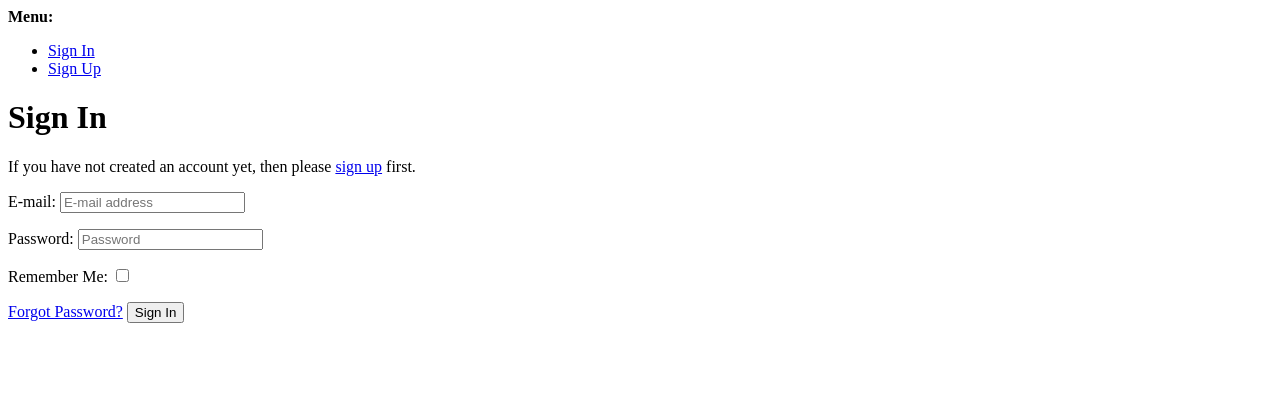
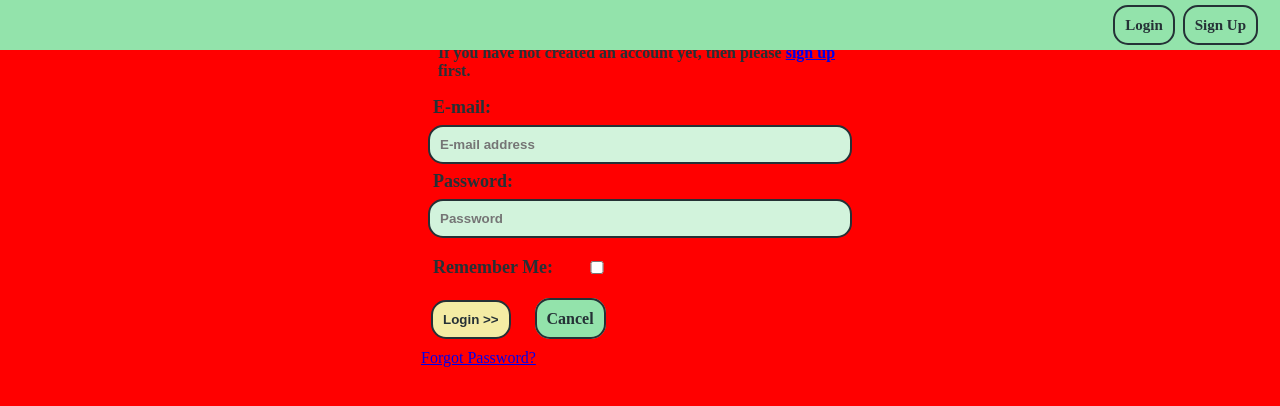
Before and after one commit to aruviii/ecom, a Django app: page /accounts/login/ in a window 1280 px wide. Shown: the top 406 px of the page. Run offline with Django 3.2, Linux system fonts and the light colour scheme; some libraries are stand-ins or nearby versions.

Commit message:
firstcommit

```diff
--- a/app/models.py
+++ b/app/models.py
@@ -10,7 +10,7 @@ class CustomUser(AbstractUser):
     address = models.TextField(max_length=300,blank=False,null=False)
     state = models.CharField(max_length=100,blank=False , null = False)
     district = models.CharField(max_length=200, blank=False , null = False)
-    pincode = models.CharField(max_length=200)
+    pincode = models.CharField(max_length=200,blank = True , null = True)
     is_owner = models.BooleanField(blank = True , null = True)
 
 class CustomSignupForm(SignupForm):
@@ -30,5 +30,6 @@ class CustomSignupForm(SignupForm):
         user.district = self.cleaned_data['district']
         user.pincode = self.cleaned_data['pincode']
         user.is_owner = self.cleaned_data['is_owner']
+        user.company_name = self.cleaned_data['company_name']
         user.save()
         return user
--- /dev/null
+++ b/static/styles/base.css
@@ -0,0 +1,3 @@
+body{
+	background-color: red;
+}
--- a/templates/account/base.html
+++ b/templates/account/base.html
@@ -1,14 +1,170 @@
+
+<!--
+
+
+yellow = #F4ECA4
+
+green = #93e3ab
+
+black = #253136
+
+ -->
+
 <!DOCTYPE html>
 <html>
   <head>
     <title>{% block head_title %}{% endblock %}</title>
     {% block extra_head %}
     {% endblock %}
+    {% load static %}
+    <link rel="stylesheet" type="text/css" href="{% static 'styles/base.css' %}">
+    <style type="text/css">
+
+    body,h1,h2,h3,h4,h5,ul{
+      margin: 0px;
+    }
+    #head_div{
+      height: 50px;
+      background-color: #93e3ab ;
+      display: flex;
+      flex-direction: row;
+      justify-content: space-between;
+      align-items: center;
+      width: 100%;
+    }
+    #auth_button_div{
+      margin-right: 20px;
+    }
+    .auth_buttons{
+      padding: 10px;
+      text-decoration: none;
+      font-size: 15px;
+      font-weight: bolder;
+      color: #253136 ;
+      border : solid 2px #253136;
+      border-radius: 15px;
+      margin: 10px 2px;
+    }
+    ul{
+
+      list-style: none;
+
+    }
+    #login_form{
+
+
+
+
+    }
+    li{
+      display: inline;
+    }
+
+    label{
+      color:#253136 ;
+      padding: 10px;
+      margin: 2px;
+      font-weight: bolder;
+    }
+
+    input,textarea,p{
+      color:#253136 ;
+      padding: 10px;
+      margin: 7px;
+      font-weight: bolder;
+      width: 400px;
+    }
+
+    label{
+      font-size: 18px;
+    }
+
+    input,textarea{
+      border-radius: 15px;
+      border: 2px solid #253136;
+      font-weight: bolder;
+      background-color: rgb(210 243 220);
+    }
+
+    #form_div{
+      display: flex;
+      flex-direction: column;
+      justify-content: space-between;
+      width: 500px;
+    }
+
+    form{
+      display: flex;
+      flex-direction: row;
+      justify-content: center;
+      margin-bottom: 50px;
+    }
+
+    .topic,legend{
+      color:#253136 ;
+    }
+
+    #owner_div{
+      display: flex;
+      flex-direction: row;
+      align-items: center;
+      justify-content: left;
+    }
+
+    #id_is_owner{
+      padding: 0px;
+      margin: 0px;
+      width: 50px;
+    }
+
+    #id_is_owner_label{
+      width: none;
+    }
+    #logout_div{
+      display: flex;
+      flex-direction: column;
+      align-items: left;
+      justify-content: space-around;
+      width: 50%;
+    }
+    .submit_buttons{
+      padding: 10px;
+      margin: 10px;
+      border: 2px solid  #253136;
+      border-radius: 15px;
+      font-weight: bolder;
+      text-decoration: none;
+      color: #253136;
+      background-color: #93e3ab;
+
+    }
+
+    #submit_button{
+      background-color: #F4ECA4 ;
+
+    }
+    fieldset{
+      padding: 30px;
+      margin: 20px;
+      border-radius: 20px;
+    }
+    #id_remember{
+      width: 50px;
+    }
+    #remember_div{
+      display: flex;
+      flex-direction: row;
+      justify-content: left;
+      align-items: center;
+
+    }
+
+    </style>
   </head>
   <body>
     {% block body %}
 
-    {% if messages %}
+ <!--    {% if messages %}
     <div>
       <strong>Messages:</strong>
       <ul>
@@ -17,24 +173,50 @@
         {% endfor %}
       </ul>
     </div>
-    {% endif %}
+    {% endif %} -->
+    <div>
+    <div id='head_div'>
+    <div>
 
-    <div>
-      <strong>Menu:</strong>
-      <ul>
+    </div>
+
+    <div id="auth_button_div">
+      <ul >
         {% if user.is_authenticated %}
-        <li><a href="{% url 'account_email' %}">Change E-mail</a></li>
-        <li><a href="{% url 'account_logout' %}">Sign Out</a></li>
+        <li ><a class="auth_buttons" href="{% url 'account_logout' %}">Sign Out</a></li>
         {% else %}
-        <li><a href="{% url 'account_login' %}">Sign In</a></li>
-        <li><a href="{% url 'account_signup' %}">Sign Up</a></li>
+        <li><a class="auth_buttons" href="{% url 'account_login' %}">Login</a></li>
+        <li><a class="auth_buttons" href="{% url 'account_signup' %}">Sign Up</a></li>
         {% endif %}
       </ul>
     </div>
+    </div>
+    </div>
+
+
     {% block content %}
     {% endblock %}
     {% endblock %}
     {% block extra_body %}
     {% endblock %}
   </body>
+  <script type="text/javascript">
+    window.addEventListener("scroll", (event) => {
+    var scroll = this.scrollY;
+    console.log(scroll);
+    if(scroll > 50){
+      document.getElementById("head_div").style.position = "fixed";
+      document.getElementById("head_div").style.top = "0px";
+      document.getElementById("head_div").style.left = "0px";
+
+    }
+    else{
+      document.getElementById("head_div").style.position = "absolute";
+      document.getElementById("head_div").style.top = "0px";
+      document.getElementById("head_div").style.left = "0px";
+    }
+    });
+
+
+  </script>
 </html>
--- a/templates/account/login.html
+++ b/templates/account/login.html
@@ -7,40 +7,39 @@
 
 {% block content %}
 
-<h1>{% trans "Sign In" %}</h1>
 
-{% get_providers as socialaccount_providers %}
+<div>
 
-{% if socialaccount_providers %}
-<p>{% blocktrans with site.name as site_name %}Please sign in with one
-of your existing third party accounts. Or, <a href="{{ signup_url }}">sign up</a>
-for a {{ site_name }} account and sign in below:{% endblocktrans %}</p>
 
-<div class="socialaccount_ballot">
+<form id="login_form" class="login" method="POST" action="{% url 'account_login' %}">
 
-  <ul class="socialaccount_providers">
-    {% include "socialaccount/snippets/provider_list.html" with process="login" %}
-  </ul>
 
-  <div class="login-or">{% trans 'or' %}</div>
+  <div>
+    <h2 class="topic">Login</h2>
+      <p>{% blocktrans %}If you have not created an account yet, then please
+<a href="{{ signup_url }}">sign up</a> first.{% endblocktrans %}</p>
+  {% csrf_token %}
+  <!-- {{ form.as_p }} -->
+  <label for="id_login">E-mail:</label><br>
+  {{form.login}}<br>
+  <label for="id_password">Password:</label><br>
+    {{form.password}}<br>
+  <div id="remember_div">
+  <label for="id_remember">Remember Me:</label><br>
+  {{form.remember}}<br>
+  </div>
+  <div>
+    {{form.errors}}
+  </div>
 
+
+  <div>
+    <button id="submit_button" class="submit_buttons" class="primaryAction" type="submit">{% trans "Login >>" %}</button>
+    <a  class="submit_buttons"  id="" href="">Cancel</a>
+  </div>
+  <a class="button secondaryAction" href="{% url 'account_reset_password' %}">{% trans "Forgot Password?" %}</a>
+  </div>
+</form>
 </div>
 
-{% include "socialaccount/snippets/login_extra.html" %}
-
-{% else %}
-<p>{% blocktrans %}If you have not created an account yet, then please
-<a href="{{ signup_url }}">sign up</a> first.{% endblocktrans %}</p>
-{% endif %}
-
-<form class="login" method="POST" action="{% url 'account_login' %}">
-  {% csrf_token %}
-  {{ form.as_p }}
-  {% if redirect_field_value %}
-  <input type="hidden" name="{{ redirect_field_name }}" value="{{ redirect_field_value }}" />
-  {% endif %}
-  <a class="button secondaryAction" href="{% url 'account_reset_password' %}">{% trans "Forgot Password?" %}</a>
-  <button class="primaryAction" type="submit">{% trans "Sign In" %}</button>
-</form>
-
 {% endblock %}
```
Also changed, not shown: ecom/settings.py (+2 -5 lines), templates/account/logout.html (+14 -4 lines), templates/account/signup.html (+65 -7 lines), app/migrations/0001_initial.py, db.sqlite3.
